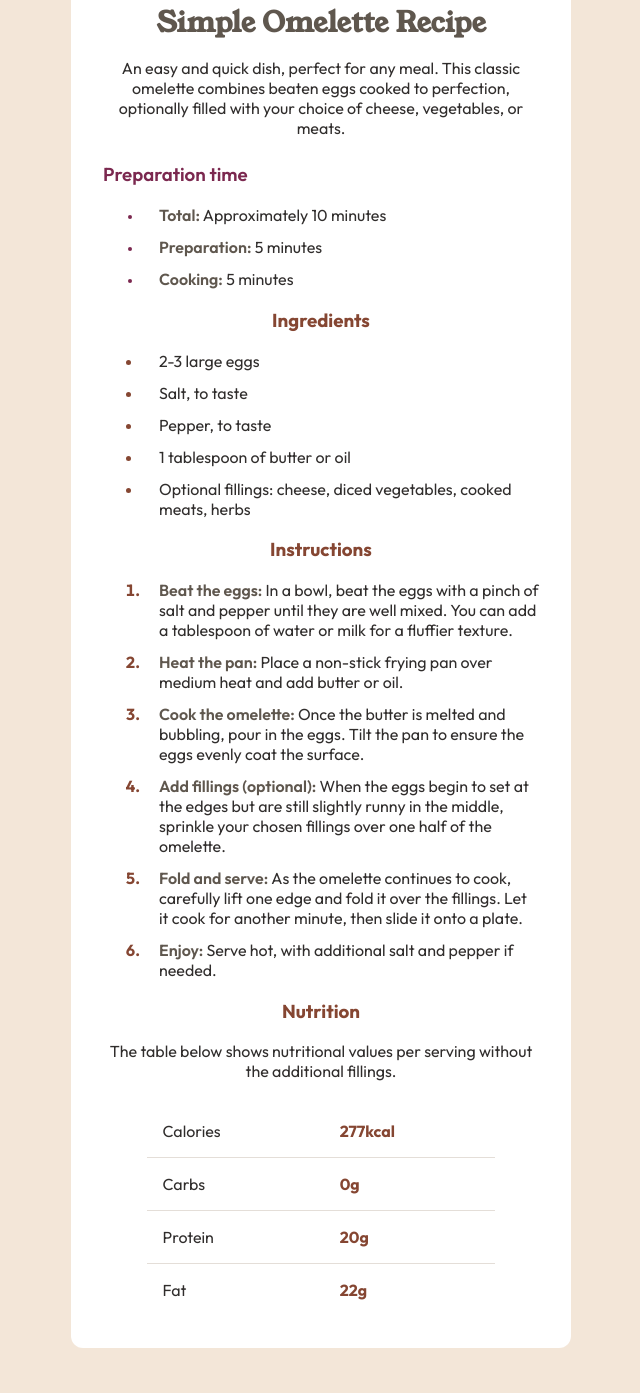
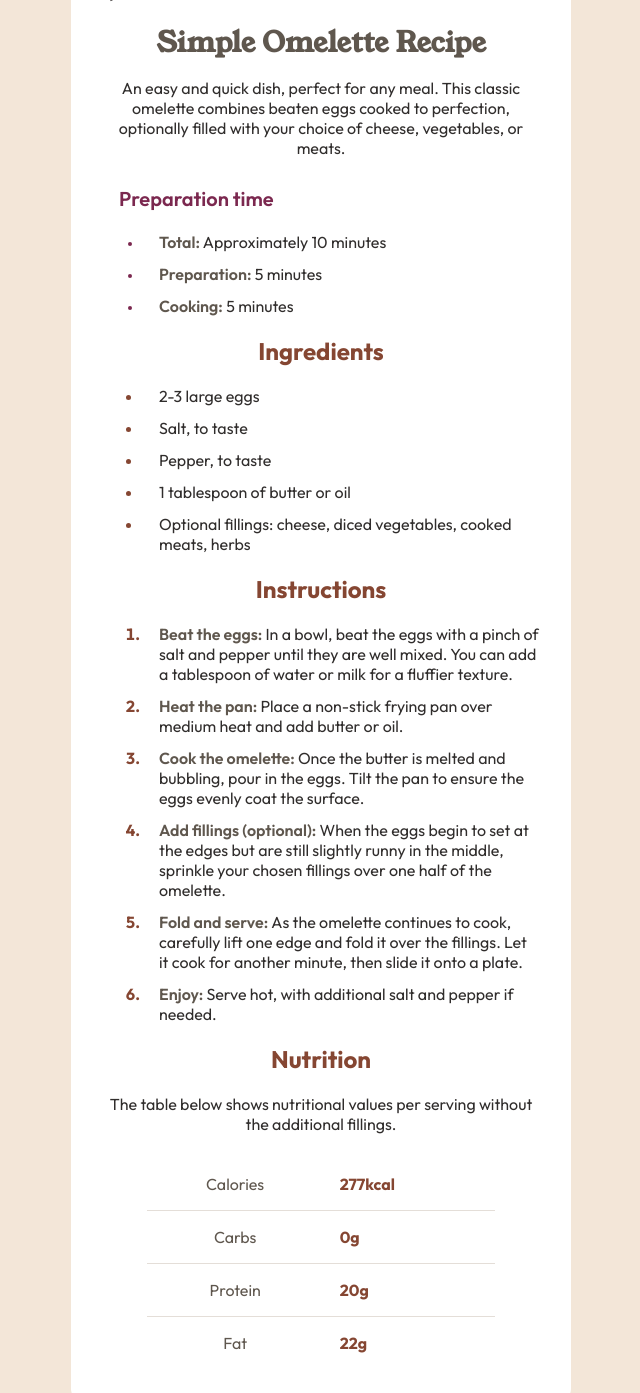
Before and after one commit to Aaron-193/recipe-page-main, a plain HTML site: page index.html in a window 1280 px wide. Shown: the part 256-1649 px from the top of the page, without its empty margins (319-959 px from the left). Before the commit the page ends 1612 px from the top, so only its background shows below. Drawn offline with Linux system fonts and the light colour scheme.

Commit message:
Refactor HTML structure and enhance CSS styles for better layout and readability

```diff
--- a/index.html
+++ b/index.html
@@ -12,19 +12,19 @@
 
 </head>
 <body>
-
+  <main>
     <article class="omelette-recipe">
       <figure>
-        <img class="omelette-image" src="./assets/images/image-omelette.jpeg" alt="omelette">
+        <img class="omelette-image" src="./assets/images/image-omelette.jpeg" alt="A folded omelette stuffed with fresh herbs and vegetables on a plate">">
       </figure>
       <section id="recipe-introduction-section">
-        <h2 class="recipe-title">Simple Omelette Recipe</h2>
+        <h1 class="recipe-title">Simple Omelette Recipe</h1>
       <p class="description">An easy and quick dish, perfect for any meal. This classic omelette combines beaten eggs cooked to perfection, optionally filled with your choice of cheese, vegetables, or meats.</p>
       </section>
 
       <section id="preparation-section">
         <div class="indent-container">
-        <h3><span class="accent-text">Preparation time</span></h3>
+        <h2><span class="accent-text">Preparation time</span></h2>
         <ul class="preparation-list">
         <li class="preparation"><span class="bold-txt">Total:</span> Approximately 10 minutes</li>
         <li class="preparation"><span class="bold-txt">Preparation:</span> 5 minutes</li>
@@ -34,7 +34,7 @@
     </section>
 
     <section class="ingredients-section">
-      <h3 class="recipe-sub-title">Ingredients</h3>
+      <h2 class="recipe-sub-title">Ingredients</h2>
       <ul class="ingredients-list">
         <li class="ingredient">2-3 large eggs</li>
         <li class="ingredient">Salt, to taste</li>
@@ -45,7 +45,7 @@
       </section>
 
       <section id="instructions-section">
-      <h3 class="recipe-sub-title">Instructions</h3>
+      <h2 class="recipe-sub-title">Instructions</h2>
       <ol class="instructions-list">
         <li class="instruction"><span class="bold-txt">Beat the eggs: </span>In a bowl, beat the eggs with a pinch of salt and pepper until they are well mixed. You can add a tablespoon of water or milk for a fluffier texture.</li>
         <li class="instruction"><span class="bold-txt">Heat the pan: </span> Place a non-stick frying pan over medium heat and add butter or oil.</li>
@@ -57,30 +57,34 @@
       </section>
 
       <section id="nutrient-section">
-      <h3 class="recipe-sub-title">Nutrition</h3>
+      <h2 class="recipe-sub-title">Nutrition</h2>
       <p class="description">The table below shows nutritional values per serving without the additional fillings.</p>
       <table class="nutrient-value-table indent-container">
         <tbody>
           <tr class="">
-            <td>Calories</td>
+            <th scope="row">Calories</th>
             <td class="value-data">277kcal</td>
           </tr>
           <tr>
-            <td>Carbs</td>
+            <th scope="row">Carbs</th>
             <td class="value-data">0g</td>
           </tr>
           <tr>
-            <td>Protein</td>
+            <th scope="row">Protein</th>
             <td class="value-data">20g</td>
           </tr>
           <tr>
-            <td>Fat</td>
+            <th scope="row">Fat</th>
             <td class="value-data">22g</td>
           </tr>
         </tbody>
       </table>
       </section>
     </article>
+    </main>
+    <footer>
+
+    </footer>
 
 </body>
 </html>
--- a/styles/style.css
+++ b/styles/style.css
@@ -71,6 +71,8 @@ figure{
 .accent-text {
     color: var(--rose-800);
     font-weight: 600;
+    font-size: 1.25rem;
+    margin-left: 1rem;
 }
 .preparation-list {
     margin: 0 auto;
@@ -119,6 +121,12 @@ figure{
 .nutrient-value-table tbody tr:last-child {
     border-bottom: none;
 }
+.nutrient-value-table th {
+    padding: 1rem;
+    color: var(--stone-600);
+    font-weight: 400;
+}
+
 .nutrient-value-table td {
     padding: 1rem;
 }
@@ -138,7 +146,7 @@ figure{
         border-radius: 0;
     }
     .nutrient-value-table {
-        width: 100%;
-        margin-inline: 0;
+        max-width: 100%;
+        margin-inline: auto;
     }
 }
```
